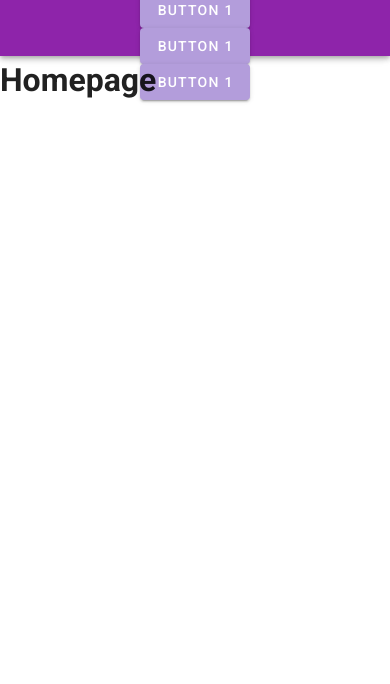
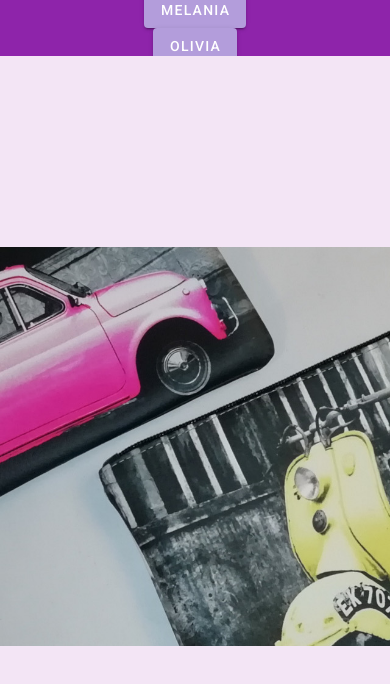
Before and after one commit to mcvio78/study__handbags, a Vue app: page / in a window 390 px wide. Shown: the top 684 px of the page. Built offline with nearby package versions, Linux system fonts and the light colour scheme.

Commit message:
large hero viewport size responsive.

```diff
--- a/src/components/NavBar.vue
+++ b/src/components/NavBar.vue
@@ -11,10 +11,10 @@
 					</v-col>
 
 					<v-col cols="6" class="text-center">
-						<v-btn color="deep-purple lighten-3">Button 1</v-btn>
-						<v-btn color="deep-purple lighten-3">Button 1</v-btn>
-						<v-btn color="deep-purple lighten-3">Button 1</v-btn>
-						<v-btn color="deep-purple lighten-3">Button 1</v-btn>
+						<v-btn color="deep-purple lighten-3">Patrizia</v-btn>
+						<v-btn color="deep-purple lighten-3">Melania</v-btn>
+						<v-btn color="deep-purple lighten-3">Olivia</v-btn>
+						<v-btn color="deep-purple lighten-3">Anna</v-btn>
 					</v-col>
 
 					<v-col cols="3" class="text-right">
--- a/src/scss/base/_custom-vuetify.scss
+++ b/src/scss/base/_custom-vuetify.scss
@@ -1,3 +1,3 @@
 html {
-	overflow-y: auto;
+	overflow-y: hidden;
 }
--- a/src/views/Home.vue
+++ b/src/views/Home.vue
@@ -1,10 +1,66 @@
 <template>
-	<div class="home">
-		<h1>Homepage</h1>
-		<div>
-			<v-img :src="heroLarge" :alt="myDescription"></v-img>
-		</div>
-	</div>
+	<v-container fluid class="fill-height pa-0 purple lighten-5">
+		<!--<h1>Homepage</h1>-->
+		<v-row>
+			<v-col>
+				<!--				<img src="cat-200px.jpg" alt="sugar free cat" width="200"-->
+				<!--				     srcset="cat-200px.jpg 1x, -->
+				<!--             cat-400px.jpg 2x, -->
+				<!--             cat-600px.jpg 3x,-->
+				<!--             cat-800px.jpg 4x">-->
+
+				<!--				<img src="./../client/img/hero/heroFallback_640x654.jpg" :alt="myDescription" width="100%"-->
+				<!--				     srcset="./../client/img/hero/heroFallback_640x654.jpg 1x,-->
+				<!--             ./../client/img/hero/hero_990x654.jpg 2x,-->
+				<!--             ./../client/img/hero/hero_1380x654.jpg 3x,-->
+				<!--             ./../client/img/hero/hero_1920x654.jpg 4x">-->
+
+				<picture>
+					<source
+						srcset="
+						./../client/img/hero/hero_1920x654.jpg 1920w 1x,
+						./../client/img/hero/hero_3840x1308.jpg 3840 2x"
+						media="(min-width: 1380px)"
+					/>
+					<source
+						srcset="
+						./../client/img/hero/hero_1380x654.jpg 1380w 1x,
+						./../client/img/hero/hero_2760x1308.jpg 2760 2x"
+						media="(min-width: 990px)"
+					/>
+					<source
+						srcset="
+						./../client/img/hero/hero_990x654.jpg 990w 1x,
+						./../client/img/hero/hero_1980x1308.jpg 1980w 2x"
+						media="(min-width: 640px)"
+					/>
+					<source
+						srcset="
+						./../client/img/hero/hero_640x654.jpg 640w 1x,
+						./../client/img/hero/hero_1280x1308.jpg 1280w 2x"
+					/>
+					<img src="./../client/img/hero/heroFallback_640x654.jpg" :alt="myDescription" />
+				</picture>
+
+				<!--				<v-img-->
+				<!--					sizes="-->
+				<!--					(min-width: 1380px) 1920w,-->
+				<!--            (min-width: 990px) 1380w,-->
+				<!--				     (min-width: 640px) 990w"-->
+				<!--					:srcset="-->
+				<!--						`-->
+				<!--					${heroLarge} 1920w,-->
+				<!--					${heroMedium} 1380w,-->
+				<!--					${heroSmall} 990w,-->
+				<!--					${heroSmaller} 640w-->
+				<!--					`-->
+				<!--					"-->
+				<!--					:src="`${heroSmaller}`"-->
+				<!--					:alt="myDescription"-->
+				<!--				></v-img>-->
+			</v-col>
+		</v-row>
+	</v-container>
 </template>
 
 <script>
@@ -12,8 +68,19 @@ export default {
 	name: 'Home',
 	data() {
 		return {
-			myDescription: 'An Image of a couple of Handbags.',
-			heroLarge: require('./../client/img/hero/hero_1920x654.jpg')
+			// heroLarge: require('./../client/img/hero/hero_1920x654.jpg'),
+			// heroLargeHiDpi: require('./../client/img/hero/hero_3840x1308.jpg'),
+			//
+			// heroMedium: require('./../client/img/hero/hero_1380x654.jpg'),
+			// heroMediumHiDpi: require('./../client/img/hero/hero_2760x1308.jpg'),
+			//
+			// heroSmall: require('./../client/img/hero/hero_990x654.jpg'),
+			// heroSmallHiDpi: require('./../client/img/hero/hero_1980x1308.jpg'),
+			//
+			// heroSmaller: require('./../client/img/hero/heroFallback_640x654.jpg'),
+			// heroSmallerHiDpi: require('./../client/img/hero/hero_1280x1308.jpg'),
+
+			myDescription: 'An Image of a couple of Handbags.'
 		};
 	}
 };
```
Also changed, not shown: src/client/img/hero/heroFallback_640x654.jpg (added).
